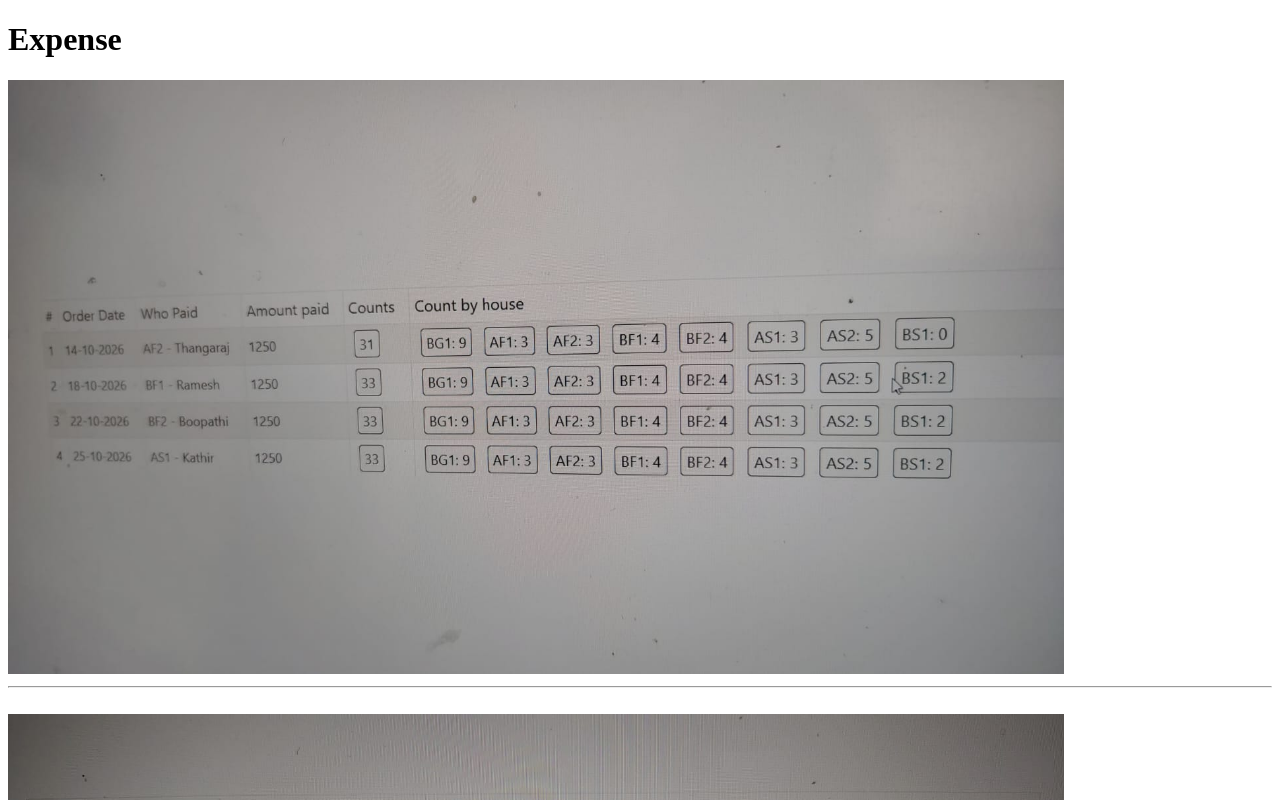
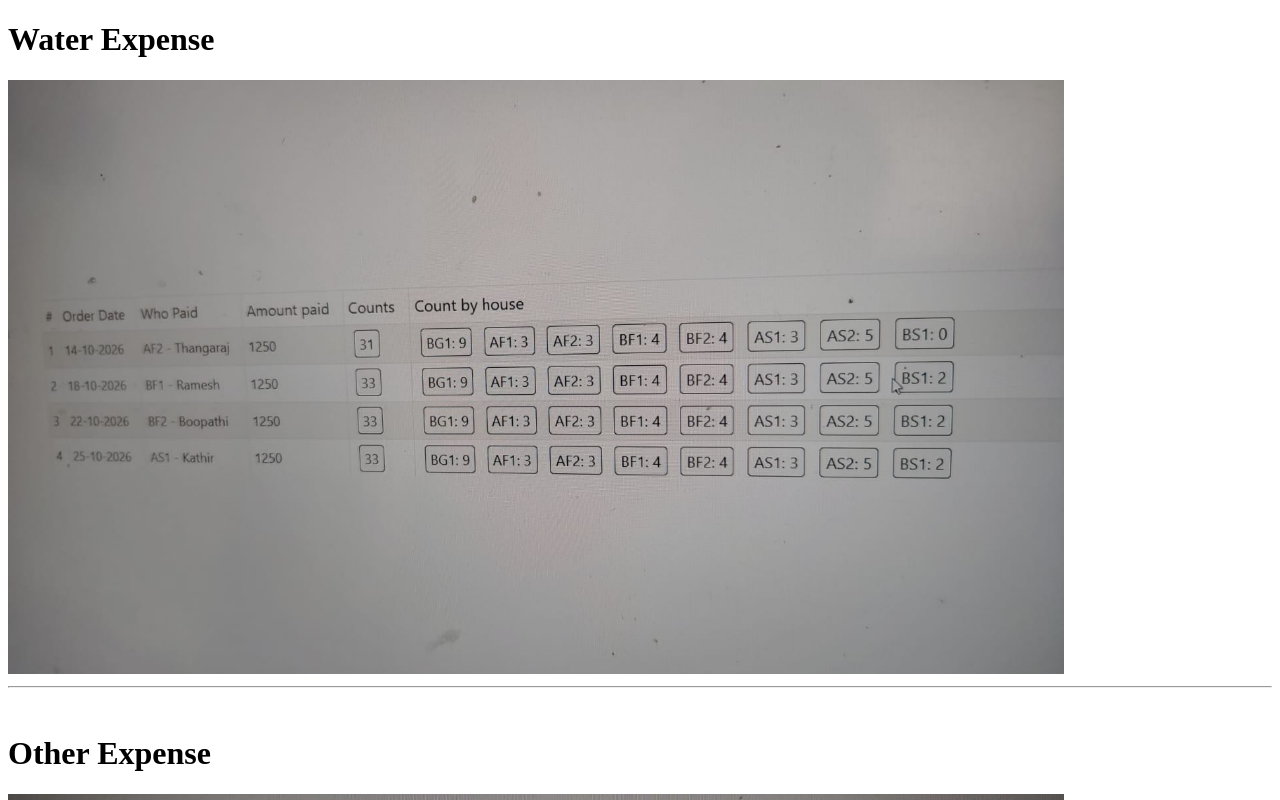
Before and after one commit to boopathi2k7/expense, a plain HTML site: page index.html in a window 1280 px wide. Shown: the top 800 px of the page. Drawn offline with Linux system fonts and the light colour scheme.

Commit message:
Update index.html

```diff
--- a/index.html
+++ b/index.html
@@ -11,10 +11,11 @@
 </head>
 <body>
 
-<h1>Expense</h1>
+<h1>Water Expense</h1>
 
   <img src="img/one.jpg" alt="Sample Image">
   <hr><br>
+  <h1>Other  Expense</h1>
 <img src="img/two.jpg" alt="Sample Image">
 
 
```
